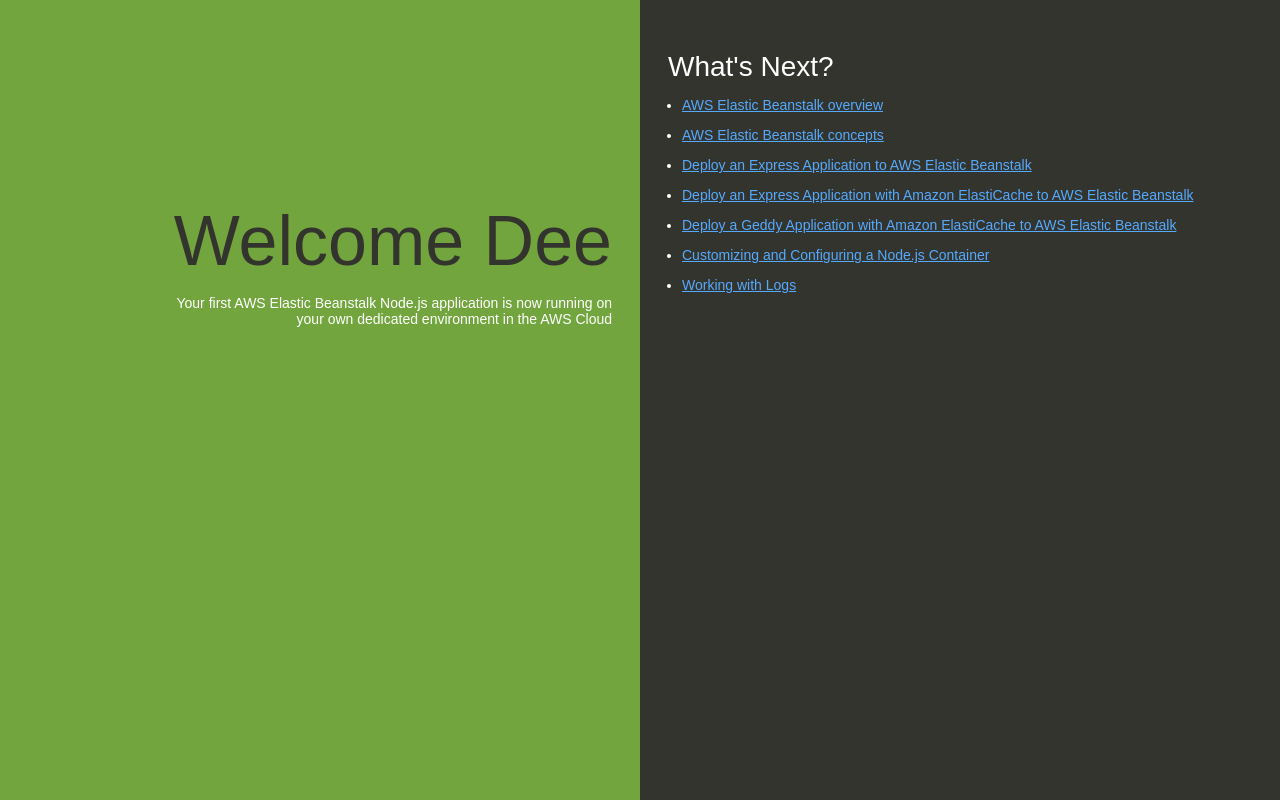
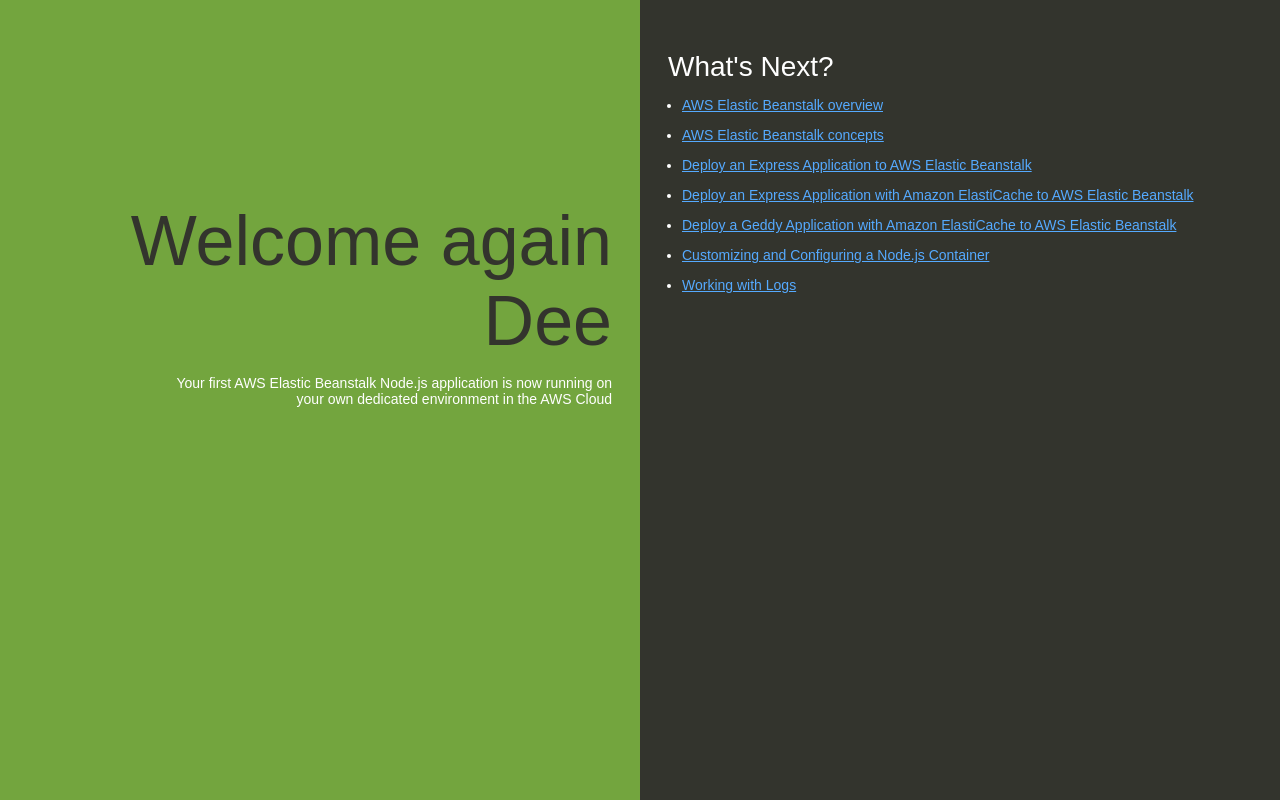
Before and after one commit to DeepaliJare/ElasticBean-Practical, a website: page index.html in a window 1280 px wide. Drawn offline with Linux system fonts and the light colour scheme.

Commit message:
New version of file

```diff
--- a/index.html
+++ b/index.html
@@ -74,7 +74,7 @@
   </head>
   <body>
     <div class="textColumn">
-      <h1>Welcome Dee</h1>
+      <h1>Welcome again Dee</h1>
       <p>Your first AWS Elastic Beanstalk Node.js application is now running on your own dedicated environment in the AWS Cloud</p>
     </div>
     <div class="linksColumn">
```
